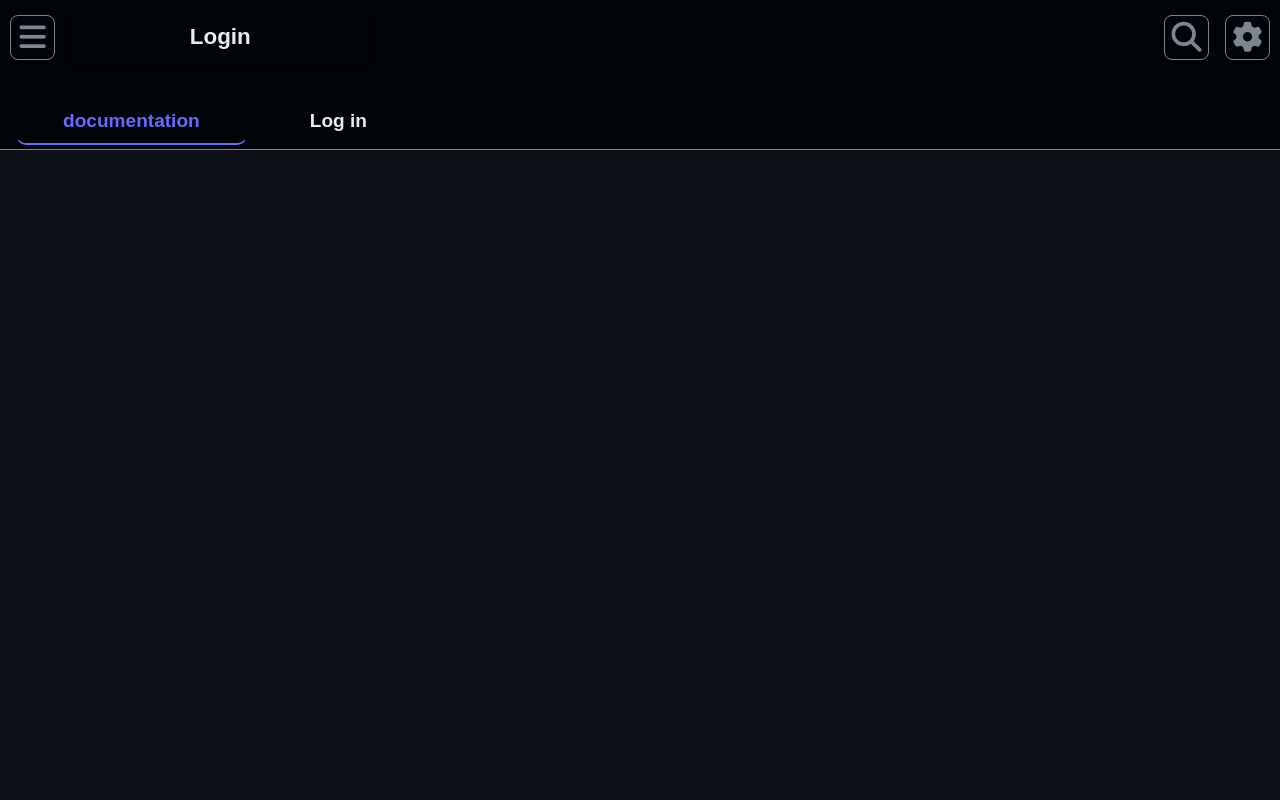
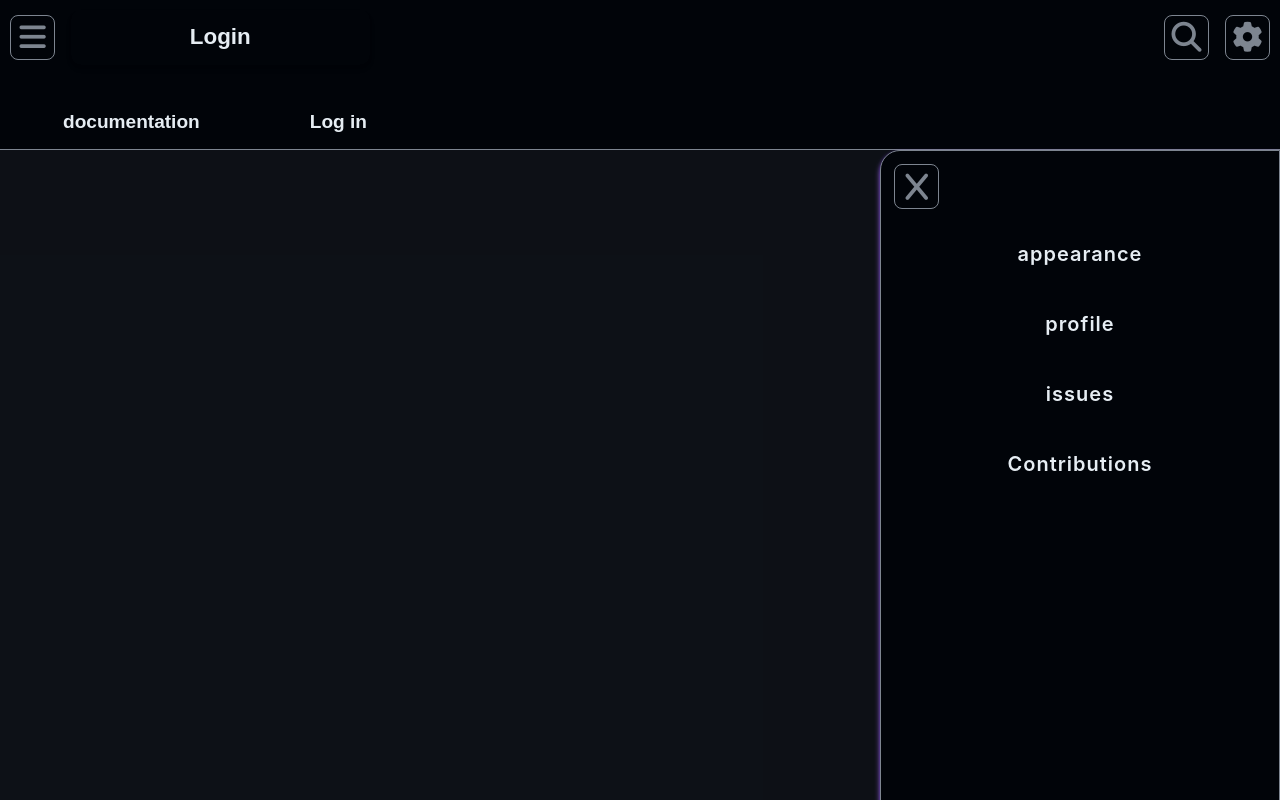
Before and after one commit to Anericokakai/Simple_Intergration, a React (Vite) app in the folder client/: page /home/docs in a window 1280 px wide. Both pictures are taken after a click on the button 1247 px from the left and 37 px from the top of the page. Built offline with nearby package versions, Linux system fonts and the light colour scheme.

Commit message:
fix navigations

```diff
--- a/client/src/components/HeaderReusable.jsx
+++ b/client/src/components/HeaderReusable.jsx
@@ -5,12 +5,15 @@ import { Link, useNavigate } from "react-router-dom";
 import { ActiveLink } from "../helpers/CustomsHelper";
 import { setDecodedDocs } from "../slice/DocumentationSlice";
 import { fetchAvailableApis, fetchDocumentation } from "../Thunks/FecthApis";
-function HeaderReusable() {
+function HeaderReusable({show}) {
   const { user_information, LogInStatus, token } = useSelector(
     (store) => store.userLogInDetails
   );
 
+const Show_Settings=()=>{
+  show(true)
 
+}
 
 
   const navigate = useNavigate();
@@ -39,7 +42,7 @@ function HeaderReusable() {
           <button className="Icon_btn">
             <i className="fa-solid fa-magnifying-glass" id="iconFade"></i>
           </button>
-          <button className="Icon_btn">
+          <button className="Icon_btn" onClick={Show_Settings}>
             <i className="fa-solid fa-gear" id="iconFade"></i>
           </button>
         </div>
@@ -57,7 +60,7 @@ function HeaderReusable() {
                 <h5>api_key</h5>
               </button>
             </ActiveLink>
-            <ActiveLink to={"/home/docs/form_api"}>
+            <ActiveLink to={"/home/docs/simple_integration"}>
               <button className="dash_btn_lowerHeader">
                 <h5>documentation</h5>
               </button>
@@ -65,7 +68,7 @@ function HeaderReusable() {
           </>
         ) : (
           <>
-            <ActiveLink to={"/home/docs"}>
+            <ActiveLink to={"/home/docs/simple_integration"}>
               <button className="dash_btn_lowerHeader">
                 <h5>documentation</h5>
               </button>
--- /dev/null
+++ b/client/src/components/Settings.jsx
@@ -0,0 +1,27 @@
+import React from "react";
+
+function Settings({ show,showValue }) {
+  const hideNav = (e) => {
+    show(false);
+  };
+  return (
+    <section className={`SettingNav ${showValue==false?"hideSettingNav":"showSettingNav"}`}>
+      <nav className="navigationSettings_inner">
+
+        <div className={`nav ${showValue==false ?"hideSettings":"showSettings"}`}>
+          <button className="Icon_btn hideNav" onClick={hideNav}>
+            <i className="fa-solid fa-x" id="iconFade"></i>
+          </button>
+          <ul className="settingUl">
+            <li className="settingTo">appearance</li>
+            <li className="settingTo">profile</li>
+            <li className="settingTo">issues</li>
+            <li className="settingTo">Contributions</li>
+          </ul>
+        </div>
+      </nav>
+    </section>
+  );
+}
+
+export default Settings;
--- a/client/src/index.css
+++ b/client/src/index.css
@@ -2,6 +2,7 @@
   padding: 0;
   margin: 0;
   box-sizing: border-box;
+  list-style: none;
  }
 
  :root {
@@ -34,6 +35,7 @@
 --redWarning:#F85149;
 --warning-bg:#f8524932;
 --green:green;
+--darkBox:0px 4px 6px -1px #bb86fc , 0px 2px 4px -1px #3700b3;
 
 
 
@@ -552,10 +554,10 @@ overflow-y: hidden;
   will-change: filter;
   transition: filter 300ms;
 }
-#git_icons:hover {
+/* #git_icons:hover {
   background-color: var(--rest-of-page-color-bg);
   filter: drop-shadow(0 0 2em var(--green));
-}
+} */
 .Form{
 padding: 2em 0;
 }
@@ -925,6 +927,9 @@ background-color: var(--rest-of-page-color-bg);
 blockquote p{
   color: var(--text-color);
 }
+pre {
+  font-size: 18px;
+}
 
 @media screen  and (max-width:800px){
   .markdown-body h1{
@@ -1031,3 +1036,79 @@ border-radius: 10px;
 
 
 }
+
+
+/* ! ### ##################################  */
+
+/* ! SETTING DOCUMENTATION  CSS*/
+
+.accountPage{
+  position: relative;
+  overflow-x: hidden;
+}
+
+.SettingNav{
+  position: absolute;
+  width: 100%;
+  background-color: #0d111758;
+  height: 100%;
+  z-index: 10;
+
+
+}
+
+.hideSettingNav{
+  display: none;
+}
+.showSettingNav{
+  display: block;
+}
+
+
+.nav{
+  position: absolute;
+  right: 0;
+height: 100%;
+background-color: var(--header-bg);
+width: 300px;
+top: 0;
+border-radius: 20px 0 0 20px;
+display: grid;
+text-align: center;
+padding: 3em 10px 10px 10px;
+border: 1px solid var(--border-color);
+box-shadow:var(--darkBox) ;
+transition: right 0.6s ease;
+}
+.settingUl{
+ display: flex;
+ flex-direction: column;
+ gap: 2em;
+ margin-top: 2em;
+ font-size: 20px;
+ font-weight: 600;
+ letter-spacing: 1px;
+
+}
+.settingUl li{
+  cursor: pointer;
+}
+
+.hideNav{
+position: absolute;
+margin: 1em;
+
+}
+.showSettings{
+  right: 0;
+}
+.hideSettings{
+  right: -100%;
+}
+
+@media screen  and (min-width:800px) {
+  .nav{
+    width: 400px;
+  }
+
+}
--- a/client/src/pages/Create_Account.jsx
+++ b/client/src/pages/Create_Account.jsx
@@ -164,6 +164,11 @@ function CreateAccount() {
             <img src={loadingImage} alt="" />
           </div>
         )}
+         {loadingGit && (
+          <div className="loader">
+            <img src={loadingImage} alt="" />
+          </div>
+        )}
         <h3 className="LoginText">Create an account</h3>
 
         <div
--- a/client/src/pages/Home_page.jsx
+++ b/client/src/pages/Home_page.jsx
@@ -5,14 +5,18 @@ import { Link, Outlet } from "react-router-dom";
 import HeaderReusable from "../components/HeaderReusable";
 import useLocalStorage from "use-local-storage";
 import { useSelector } from "react-redux";
+import Settings from "../components/Settings";
 
 function Home_page() {
+  const [show,setShow]=useState(false)
   const { theme } = useSelector((store) => store.userLogInDetails);
+
 
   console.log(theme);
   return (
     <section className="accountPage" data-theme={theme}>
-      <HeaderReusable />
+      <HeaderReusable show={setShow}  />
+      <Settings show={setShow} showValue={show}/>
       <Outlet />
     </section>
   );
--- a/client/src/pages/LoginPage.jsx
+++ b/client/src/pages/LoginPage.jsx
@@ -134,6 +134,12 @@ function LoginPage() {
             <img src={loadingImage} alt="" />
           </div>
         )}
+
+        {loadingGit && (
+          <div className="loader">
+            <img src={loadingImage} alt="" />
+          </div>
+        )}
         <h3 className="LoginText">Confirm access</h3>
 
         <div
```
Also changed, not shown: client/src/assets/dark_preview.svg (added), client/src/assets/light_preview.svg (added).
